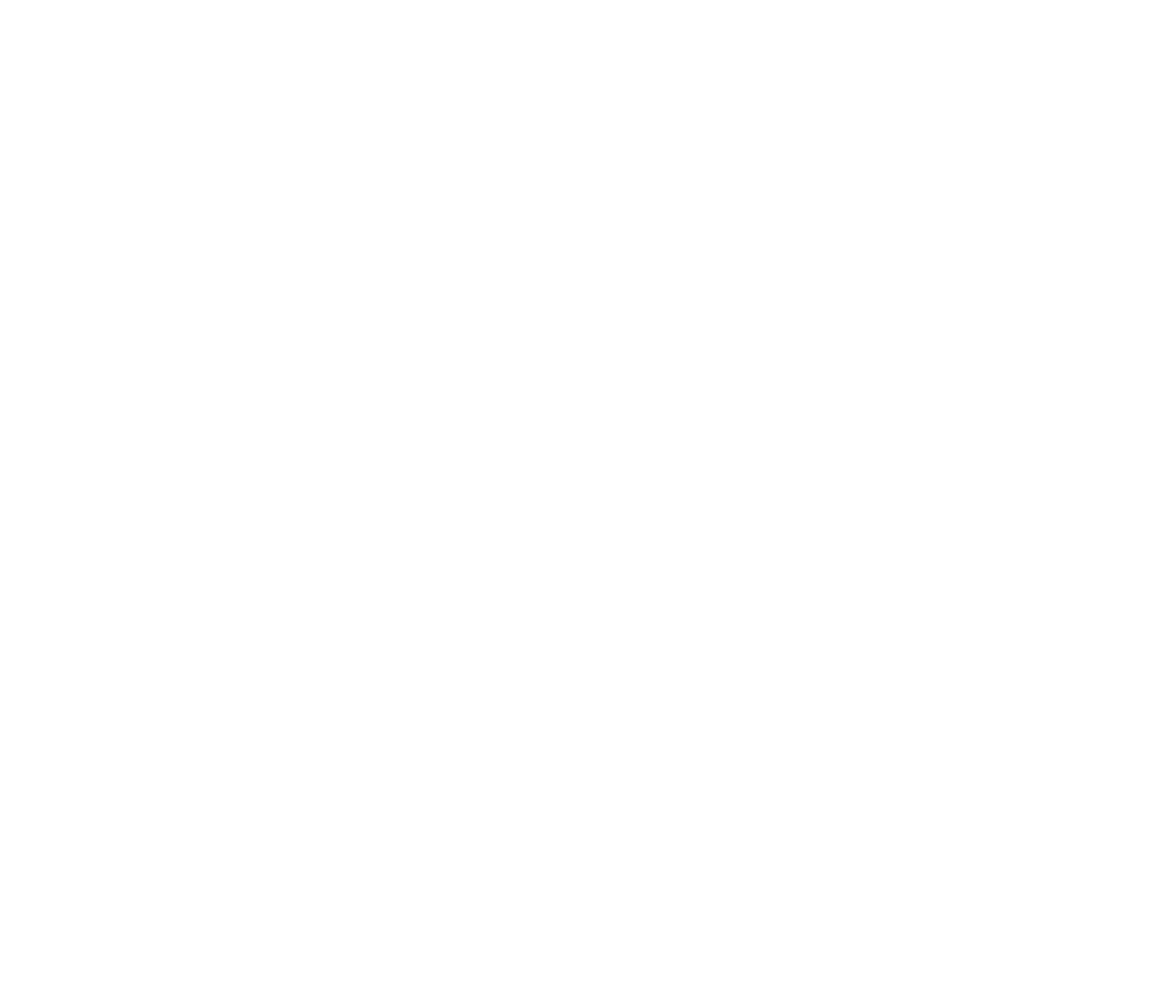
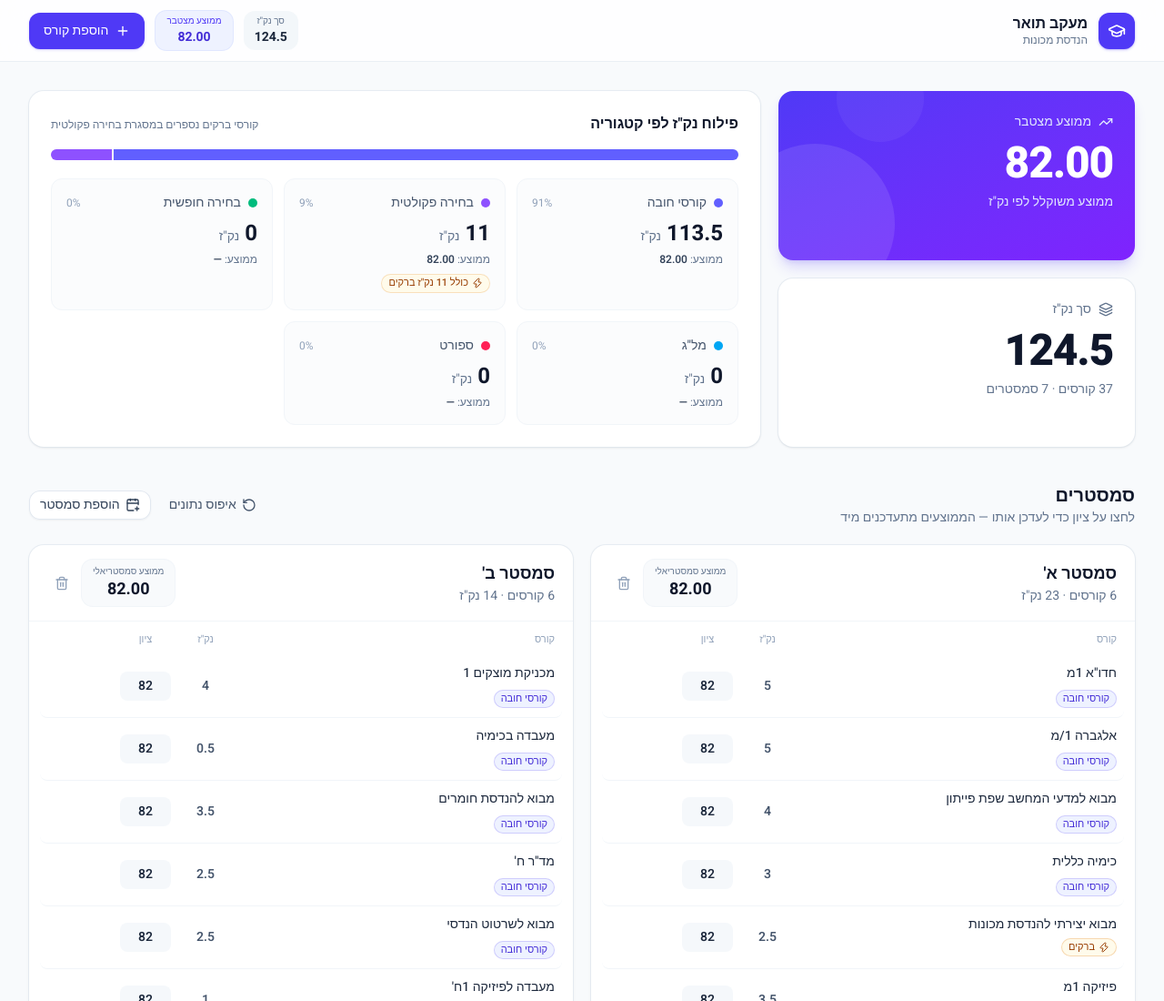
Before and after one commit to AdamAuer/degree-tracker-code-live, a plain HTML site: page index.html in a window 1280 px wide. Shown: the top 1100 px of the page at 91% size. Before the commit the page ends 800 px from the top, so only its background shows below. Drawn offline with Linux system fonts and the light colour scheme; the site is published under a folder, as on GitHub Pages, so addresses that start at the root find nothing.

Commit message:
Update script and stylesheet paths in index.html

```diff
--- a/index.html
+++ b/index.html
@@ -12,8 +12,8 @@
       rel="stylesheet"
     />
     <title>מעקב תואר — הנדסת מכונות</title>
-    <script type="module" crossorigin src="/index-CnLmMPXf.js"></script>
-    <link rel="stylesheet" crossorigin href="/index-D-df4g5g.css">
+    <script type="module" crossorigin src="./index-CnLmMPXf.js"></script>
+    <link rel="stylesheet" crossorigin href="./index-D-df4g5g.css">
   </head>
   <body>
     <div id="root"></div>
```
